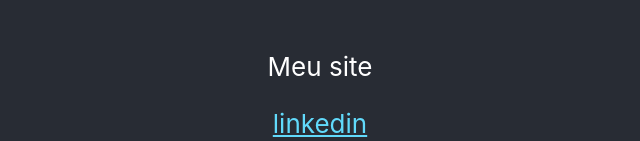
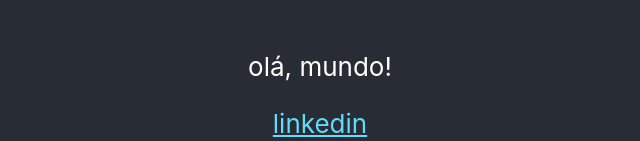
Before and after one commit to rhaissamarques/rhaissa-marques, a React (Create React App) app: page / in a window 1280 px wide. Shown: the part 478-619 px from the top of the page, without its empty margins (320-960 px from the left). Built offline with nearby package versions, Linux system fonts and the light colour scheme.

Commit message:
feat: adding Header file

```diff
--- a/public/index.html
+++ b/public/index.html
@@ -7,7 +7,7 @@
     <meta name="theme-color" content="#000000" />
     <meta
       name="description"
-      content="Web site created using create-react-app"
+      content="Web site created to showcase Rhaissa Marques portfolio, including Data Analysis dashboards."
     />
     <link rel="apple-touch-icon" href="%PUBLIC_URL%/logo192.png" />
     <link rel="manifest" href="%PUBLIC_URL%/manifest.json" />
--- a/src/App.js
+++ b/src/App.js
@@ -1,5 +1,6 @@
 import logo from './logo.svg';
 import './App.css';
+import Header from './Header';
 
 function App() {
   return (
@@ -7,7 +8,7 @@
       <header className="App-header">
         <img src={logo} className="App-logo" alt="logo" />
         <p>
-          Meu site
+          <Header />
         </p>
         <a
           className="App-link"
--- /dev/null
+++ b/src/Header.js
@@ -0,0 +1,9 @@
+function Header() {
+  return (
+    <div>
+      olá, mundo!
+    </div>
+  )
+}
+
+export default Header;
```
